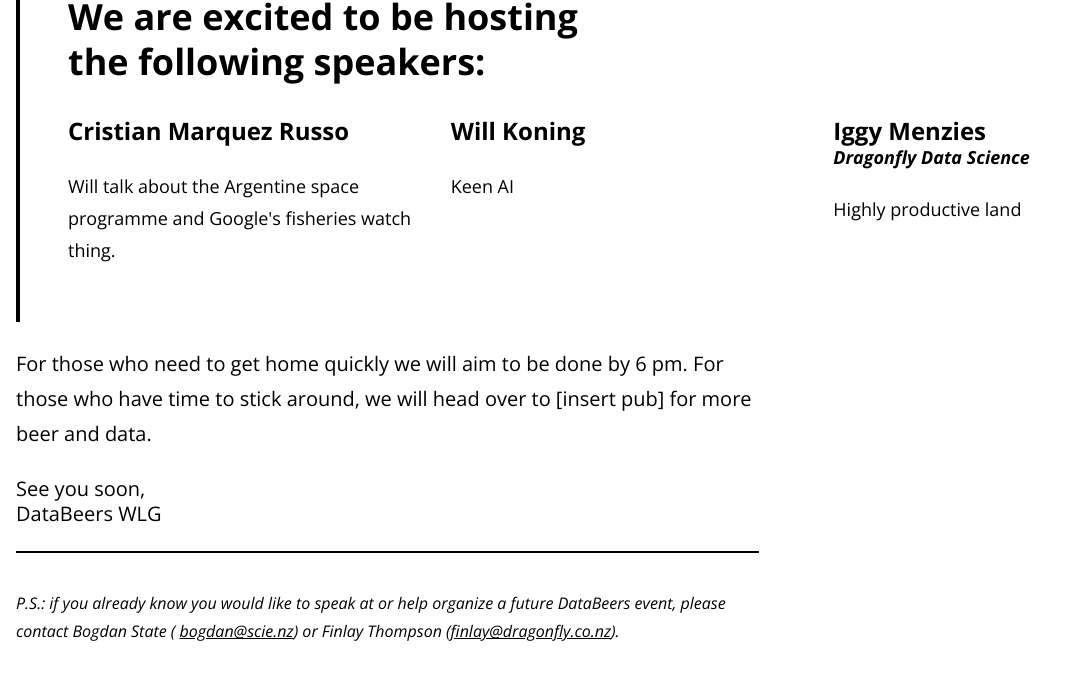
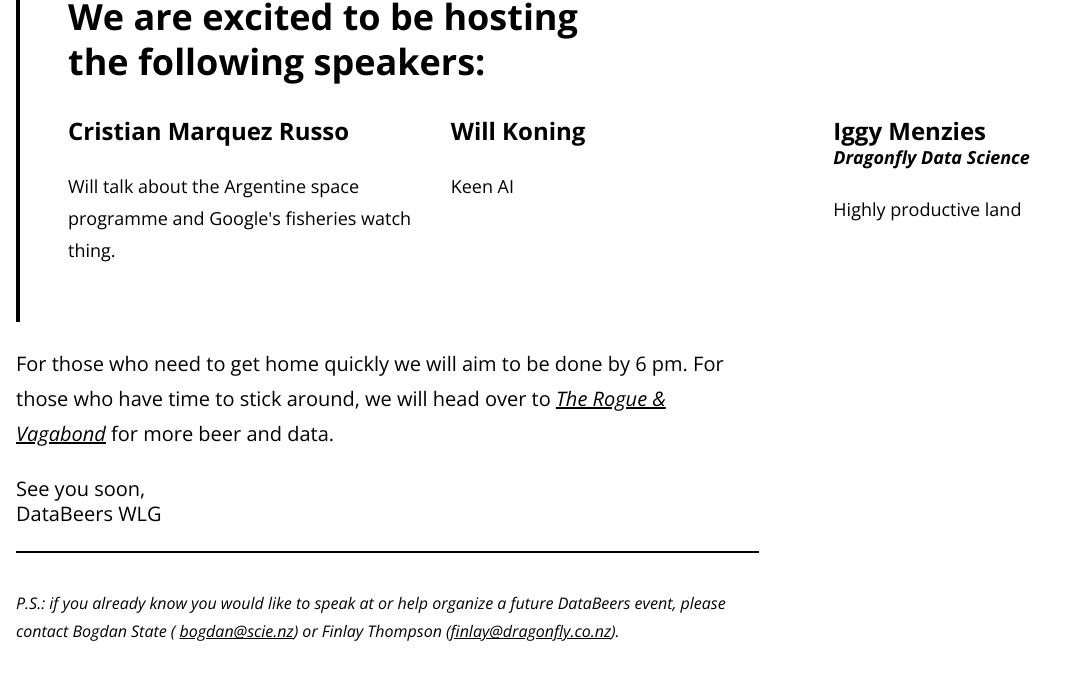
Before and after one commit to dragonfly-science/data-beers-wlg, a Gatsby site in the folder site/: page / in a window 1280 px wide. Shown: the part 1069-1759 px from the top of the page, without its empty margins (0-1077 px from the left). Built offline with nearby package versions, Linux system fonts and the light colour scheme; Gatsby itself is replaced by a stand-in of ours.

Commit message:
feat(content): added intended pub to the footer.

```diff
--- a/site/src/data/footer.md
+++ b/site/src/data/footer.md
@@ -2,7 +2,8 @@
 footer: >
   For those who need to get home quickly we will aim to be done by 6
   pm. For those who have time to stick around, we will head over to
-  [insert pub] for more beer and data.
+  <a href="https://rogueandvagabond.co.nz/">The Rogue &amp; Vagabond</a> for
+  more beer and data.
 signature: >
   See you soon,
   <br />
```
Also changed, not shown: 1 other file.
